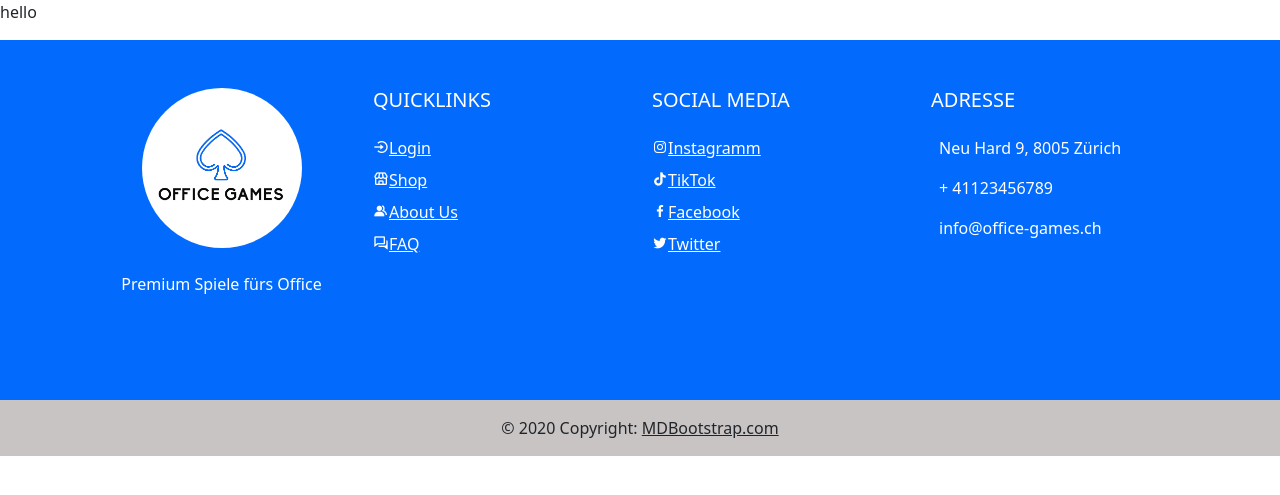
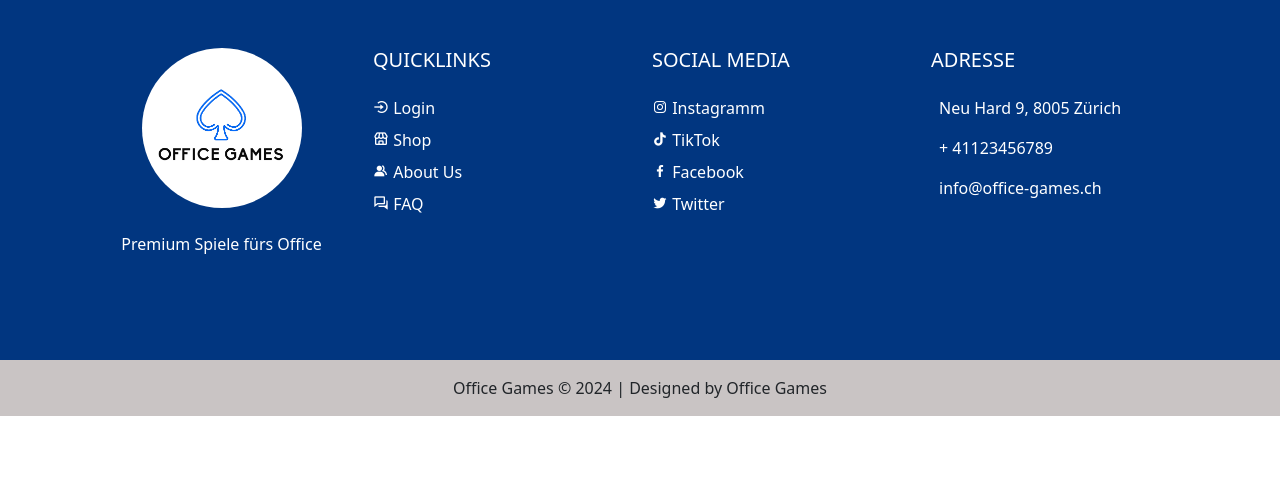
Before and after one commit to ia23a-hartwigm/OfficeGames-Main, a Flask app: template templates/footer.html in a window 1280 px wide. Shown: the top 495 px of the page. Run offline with Flask 3, Linux system fonts and the light colour scheme; the template is opened without the code that fills it, so the values that code supplies are empty.

Commit message:
Footer is completely done

```diff
--- a/templates/css/footer.css
+++ b/templates/css/footer.css
@@ -0,0 +1,3 @@
+a {
+    text-decoration: none!important;
+}
--- a/templates/footer.html
+++ b/templates/footer.html
@@ -9,15 +9,11 @@
     <script src="https://cdn.jsdelivr.net/npm/bootstrap@5.3.2/dist/js/bootstrap.bundle.min.js"
             integrity="sha384-C6RzsynM9kWDrMNeT87bh95OGNyZPhcTNXj1NW7RuBCsyN/o0jlpcV8Qyq46cDfL"
             crossorigin="anonymous"></script>
+    <link rel="stylesheet" href="css/footer.css">
 </head>
-<body>
-<p>
-    hello
-</p>
-</body>
 
 <footer class="text-center text-lg-start text-white"
-        style="background-color: #026bfd">
+        style="background-color: #013680">
     <!-- Grid container -->
     <div class="container p-4">
         <!--Grid row-->
@@ -27,7 +23,7 @@
 
                 <div class="rounded-circle bg-white shadow-1-strong d-flex align-items-center justify-content-center mb-4 mx-auto"
                      style="width: 160px; height: 160px;">
-                    <img src="../OfficeGamesTransparent.png" height="100"
+                    <img src="../asssets/OfficeGamesTransparent.png" height="100"
                          alt=""
                          loading="lazy"/>
                 </div>
@@ -61,16 +57,16 @@
 
                 <ul class="list-unstyled">
                     <li class="mb-2">
-                        <a href="#!" class="text-white"><i class='bx bx-log-in-circle'></i>Login</a>
+                        <a href="#!" class="text-white"><i class='bx bx-log-in-circle'></i> Login</a>
                     </li>
                     <li class="mb-2">
-                        <a href="#!" class="text-white"><i class='bx bx-store' ></i>Shop</a>
+                        <a href="#!" class="text-white"><i class='bx bx-store'></i> Shop</a>
                     </li>
                     <li class="mb-2">
-                        <a href="#!" class="text-white"><i class='bx bxs-group' ></i>About Us</a>
+                        <a href="#!" class="text-white"><i class='bx bxs-group'></i> About Us</a>
                     </li>
                     <li class="mb-2">
-                        <a href="#!" class="text-white"><i class='bx bx-conversation'></i>FAQ</a>
+                        <a href="#!" class="text-white"><i class='bx bx-conversation'></i> FAQ</a>
                     </li>
                 </ul>
             </div>
@@ -82,16 +78,16 @@
 
                 <ul class="list-unstyled">
                     <li class="mb-2">
-                        <a href="#!" class="text-white"><i class='bx bxl-instagram'></i>Instagramm</a>
+                        <a href="#!" class="text-white"><i class='bx bxl-instagram'></i> Instagramm</a>
                     </li>
                     <li class="mb-2">
-                        <a href="#!" class="text-white"><i class='bx bxl-tiktok' ></i>TikTok</a>
+                        <a href="#!" class="text-white"><i class='bx bxl-tiktok'></i> TikTok</a>
                     </li>
                     <li class="mb-2">
-                        <a href="#!" class="text-white"><i class='bx bxl-facebook' ></i>Facebook</a>
+                        <a href="#!" class="text-white"><i class='bx bxl-facebook'></i> Facebook</a>
                     </li>
                     <li class="mb-2">
-                        <a href="#!" class="text-white"><i class='bx bxl-twitter' ></i>Twitter</a>
+                        <a href="#!" class="text-white"><i class='bx bxl-twitter'></i> Twitter</a>
                     </li>
                 </ul>
             </div>
@@ -121,8 +117,7 @@
 
     <!-- Copyright -->
     <div class="text-dark text-center p-3" style="background-color: #c9c4c4">
-        © 2020 Copyright:
-        <a class="text-dark" href="https://mdbootstrap.com/">MDBootstrap.com</a>
+        Office Games © 2024 | Designed by Office Games
     </div>
 </footer>
 </html>
```
Also changed, not shown: colors.md (+1 -0 lines), asssets/OfficeGamesTransparent.png (renamed from OfficeGamesTransparent.png).
